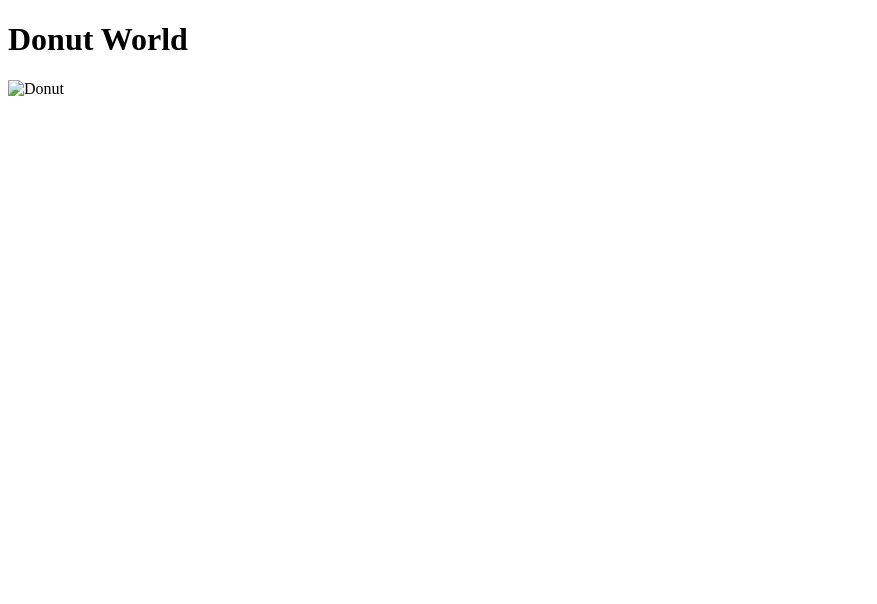
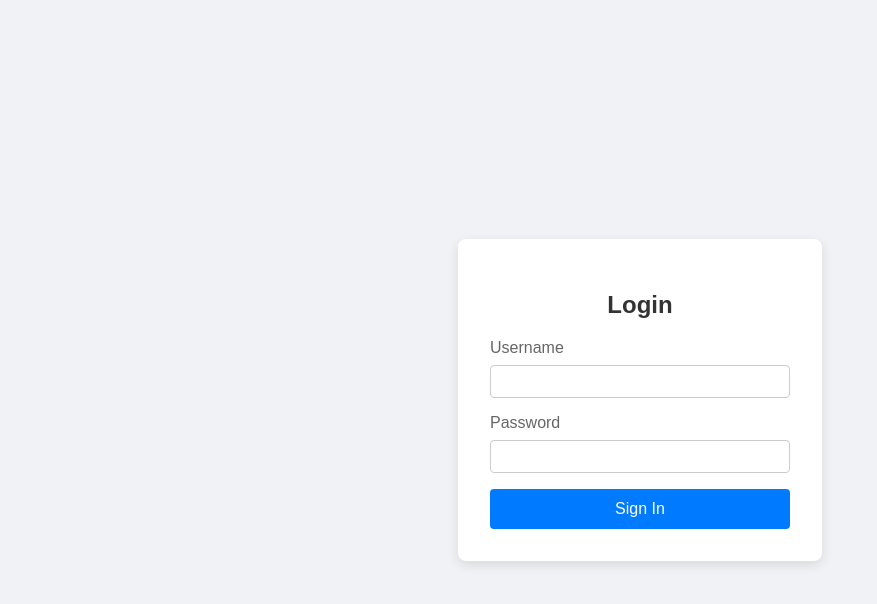
Before and after one commit to G3Ahmed785/Ahmed00.github.io, a plain HTML site: page index.html in a window 1280 px wide. Shown: the whole page, without its empty margins (0-877 px from the left). Drawn offline with Linux system fonts and the light colour scheme.

Commit message:
Update index.html

```diff
--- a/index.html
+++ b/index.html
@@ -1,18 +1,77 @@
 <!DOCTYPE html>
 <html lang="en">
 <head>
-  <meta charset="UTF-8">
-  <meta http-equiv="X-UA-Compatible" content="IE=edge">
-  <meta name="viewport" content="width=device-width, initial-scale=1.0">
-  <title>Donut Shop</title>
+    <meta charset="UTF-8">
+    <meta name="viewport" content="width=device-width, initial-scale=1.0">
+    <title>Login Page</title>
+    <style>
+        /* Basic styling to make it look modern */
+        body {
+            font-family: Arial, sans-serif;
+            background-color: #f0f2f5;
+            display: flex;
+            justify-content: center;
+            align-items: center;
+            height: 100vh;
+            margin: 0;
+        }
+        .login-container {
+            background-color: #ffffff;
+            padding: 2rem;
+            border-radius: 8px;
+            box-shadow: 0 4px 12px rgba(0, 0, 0, 0.1);
+            width: 300px;
+        }
+        .login-container h2 {
+            text-align: center;
+            color: #333;
+        }
+        .form-group {
+            margin-bottom: 1rem;
+        }
+        .form-group label {
+            display: block;
+            margin-bottom: 0.5rem;
+            color: #666;
+        }
+        .form-group input {
+            width: 100%;
+            padding: 0.5rem;
+            box-sizing: border-box; /* Ensures padding doesn't affect width */
+            border: 1px solid #ccc;
+            border-radius: 4px;
+        }
+        .login-btn {
+            width: 100%;
+            padding: 0.7rem;
+            background-color: #007bff;
+            border: none;
+            border-radius: 4px;
+            color: white;
+            font-size: 1rem;
+            cursor: pointer;
+        }
+        .login-btn:hover {
+            background-color: #0056b3;
+        }
+    </style>
+</head>
+<body>
 
-  <style>
-    h1{}
-  </style>
-</head>
+    <div class="login-container">
+        <h2>Login</h2>
+        <form action="/submit-login" method="POST">
+            <div class="form-group">
+                <label for="username">Username</label>
+                <input type="text" id="username" name="username" required>
+            </div>
+            <div class="form-group">
+                <label for="password">Password</label>
+                <input type="password" id="password" name="password" required>
+            </div>
+            <button type="submit" class="login-btn">Sign In</button>
+        </form>
+    </div>
 
-<body>
-  <h1>Donut World</h1>
-  <img src="/uploads/2023/02/donut.png" alt="Donut">
 </body>
 </html>
```
